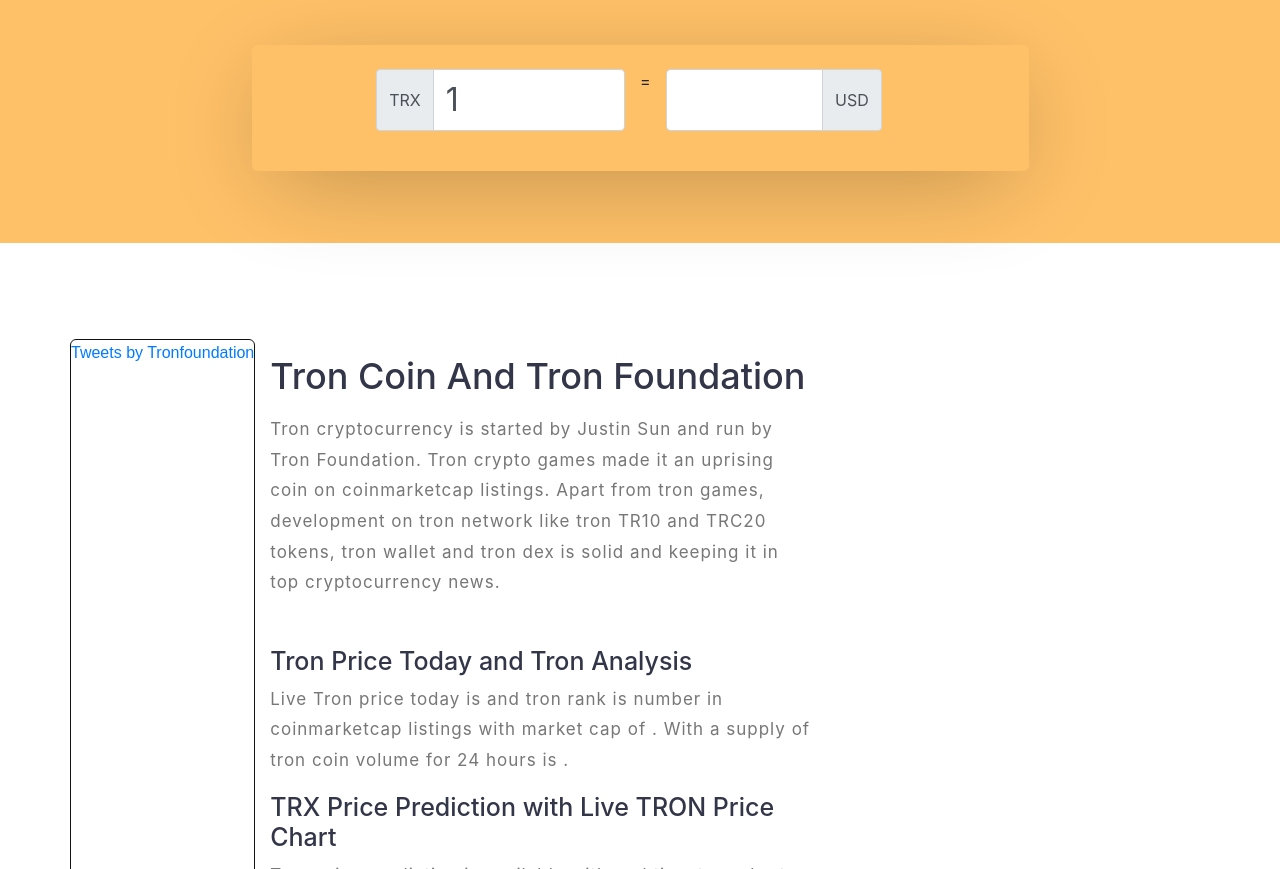
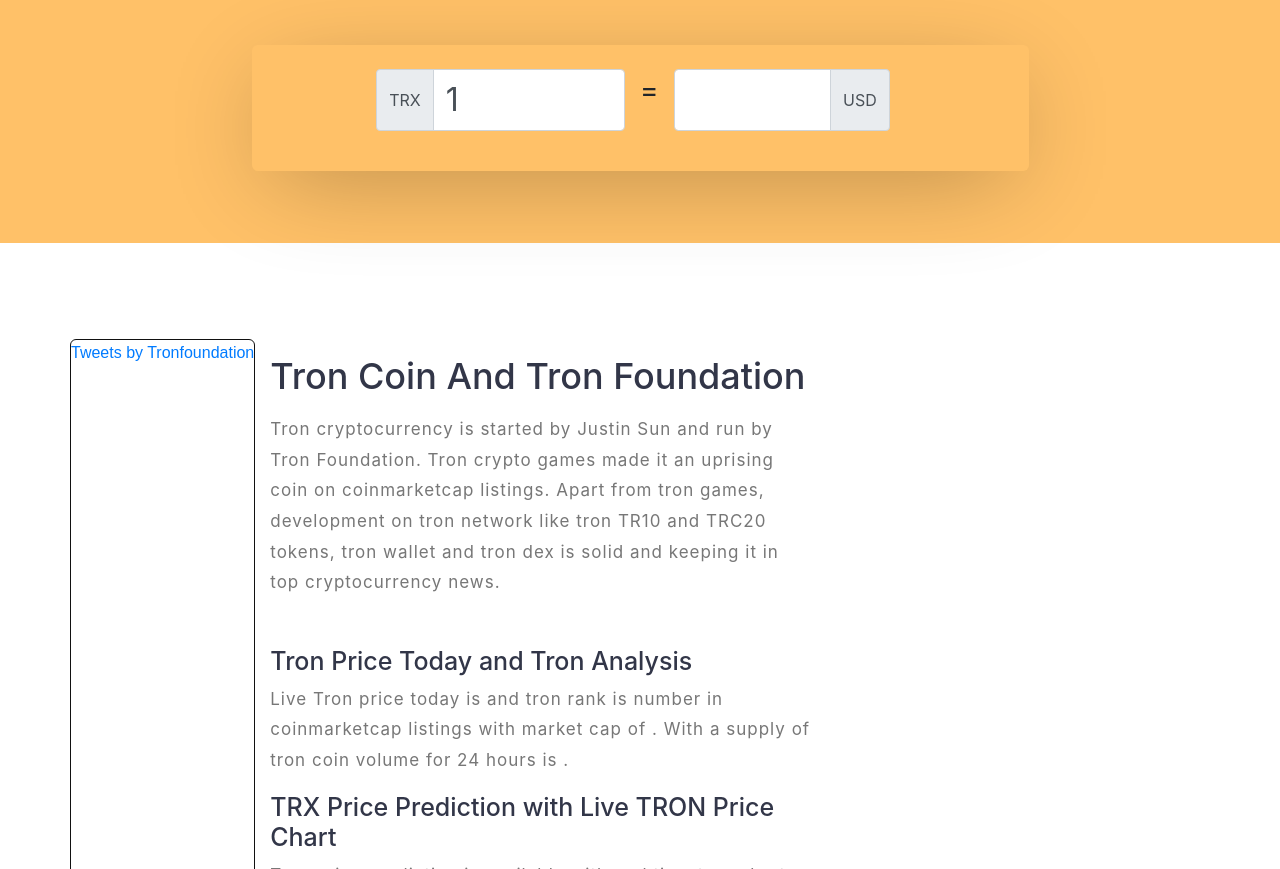
Before and after one commit to bestboom/price, a website: page public/index.html in a window 1280 px wide. Shown: the part 1137-2006 px from the top of the page. Drawn offline with nearby package versions, Linux system fonts and the light colour scheme; no server answers; a script that the page names is missing.

Commit message:
Update index.html

```diff
--- a/public/index.html
+++ b/public/index.html
@@ -132,7 +132,7 @@
 </div>
 <input type=text class="form-control calcl" value=1 id=trx_input aria-describedby=helpId placeholder>
 </div>
-</div><span class"eqo">=</span>
+</div><span class="eqo">=</span>
 <div class=col-md-5>
 <div class="input-group mb-3">
 <input type=text class="form-control calcl" name id=usd_price aria-describedby=helpId placeholder>
```
